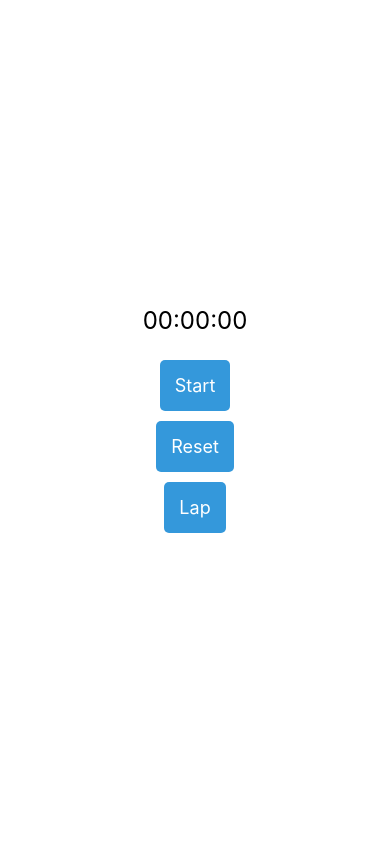
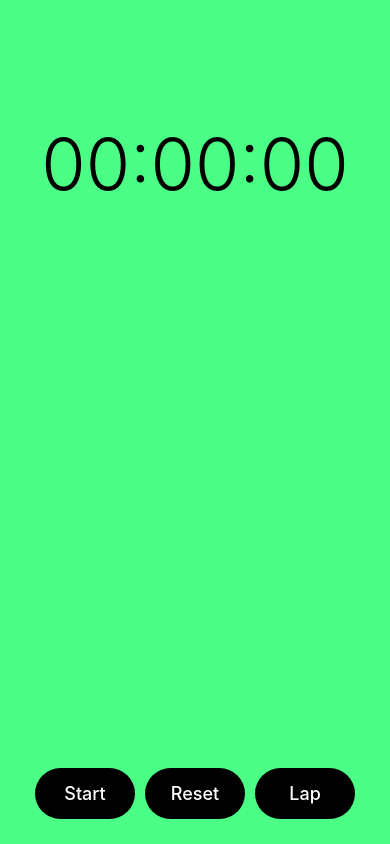
Before and after one commit to Shopify/eng-intern-assessment-react-native, a React Native app: screen / in a window 390 px wide. Built offline with nearby package versions, Linux system fonts and the light colour scheme.

Commit message:
style: Update styling
- Adjusted lap display to be scrollable
- Fine-tuned styling for a visually appealing user interface.

```diff
--- a/App.tsx
+++ b/App.tsx
@@ -1,5 +1,5 @@
 import React, { useState, useRef } from 'react';
-import { StyleSheet, View, Text } from 'react-native';
+import { StyleSheet, View, Text, ScrollView } from 'react-native';
 import StopWatch from './src/StopWatch';
 import StopWatchButton from './src/StopWatchButton';
 
@@ -41,17 +41,28 @@ export default function App() {
 
   return (
     <View style={styles.container}>
+
+      <View style={styles.stopWatch}>
       <StopWatch ref={stopWatchRef} />
+      </View>
 
+
+      {/* Display recorded laps */}
+      <ScrollView style={styles.lapScrollView}>
+      {laps.map((lap, index) => (
+        <View key={index} style={styles.lapContainer}>
+        <Text style={[styles.lapText, {fontWeight: '500'}]}>{`Lap ${String(index + 1).padStart(2, '0')} : `}</Text>
+        <Text style={styles.lapText}>{`${lap}`}</Text>
+        </View>
+      ))}
+      </ScrollView>
       {/* Buttons to control the stopwatch */}
+      <View style={styles.buttonsContainer}>
       <StopWatchButton title={isRunning ? 'Stop' : 'Start'} onPress={startStopWatch} />
       <StopWatchButton title="Reset" onPress={resetStopWatch} />
       <StopWatchButton title="Lap" onPress={recordLap} />
+      </View>
 
-      {/* Display recorded laps */}
-      {laps.map((lap, index) => (
-        <Text key={index}>{`Lap ${index + 1}: ${lap}`}</Text>
-      ))}
     </View>
   );
 }
@@ -59,8 +70,28 @@ export default function App() {
 const styles = StyleSheet.create({
   container: {
     flex: 1,
-    backgroundColor: '#fff',
-    alignItems: 'center',
-    justifyContent: 'center',
+    backgroundColor: '#4bfe85',
+    alignItems: 'center'
   },
+  buttonsContainer: {
+    flexDirection: 'row',
+    position: 'absolute',
+    bottom: 20,
+    zIndex: 100
+  },
+  stopWatch: {
+    marginTop: 120,
+    marginBottom: 0,
+  },
+  lapContainer: {
+    flexDirection: 'row',
+    alignItems: 'center'
+  },
+  lapText: {
+    fontSize: 18,
+  },
+  lapScrollView: {
+    maxHeight:'50%',
+  }
+
 });
--- a/package.json
+++ b/package.json
@@ -15,7 +15,10 @@
     "react": "18.2.0",
     "react-native": "0.72.6",
     "jest-expo": "~49.0.0",
-    "jest": "^29.2.1"
+    "jest": "^29.2.1",
+    "react-native-web": "~0.19.6",
+    "react-dom": "18.2.0",
+    "@expo/webpack-config": "^19.0.0"
   },
   "devDependencies": {
     "@babel/core": "^7.20.0",
--- a/src/StopWatch.tsx
+++ b/src/StopWatch.tsx
@@ -50,7 +50,8 @@ const styles = StyleSheet.create({
     marginBottom: 20,
   },
   stopwatchText: {
-    fontSize: 24,
+    fontSize: 72,
+    fontWeight: "300"
   },
 });
 
--- a/src/StopWatchButton.tsx
+++ b/src/StopWatchButton.tsx
@@ -16,14 +16,18 @@ const StopWatchButton: React.FC<StopwatchButtonProps> = ({ title, onPress }) =>
 
 const styles = StyleSheet.create({
   button: {
-    backgroundColor: '#3498db',
+    backgroundColor: 'black',
     padding: 15,
     margin: 5,
-    borderRadius: 5,
+    borderRadius: 100,
+    width: 100,
+
   },
   buttonText: {
     color: '#fff',
     fontSize: 18,
+    textAlign: 'center',
+    fontWeight: "500"
   },
 });
 
```
Also changed, not shown: 1 other file (tests, documents, lock files or other folders).
